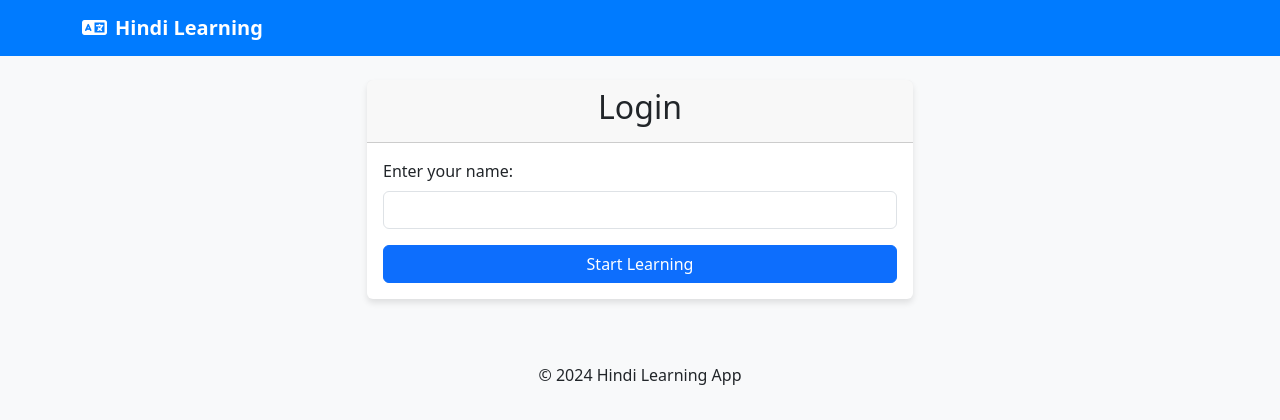
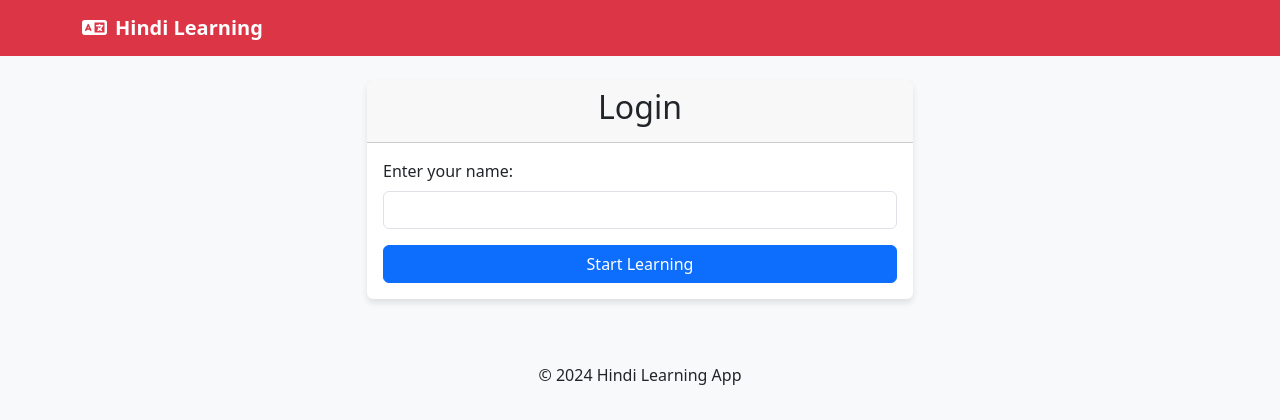
Before and after one commit to djsashi-tech/hindiapp, a Flask app: page / in a window 1280 px wide. Shown: the top 420 px of the page. Run offline with Flask 3, Linux system fonts and the light colour scheme.

Commit message:
Style: Change header background to red

```diff
--- a/static/style.css
+++ b/static/style.css
@@ -3,7 +3,7 @@ body {
 }
 
 .navbar {
-    background-color: #007bff !important;
+    background-color: #dc3545 !important; /* Changed to red */
 }
 
 .navbar-brand {
```
